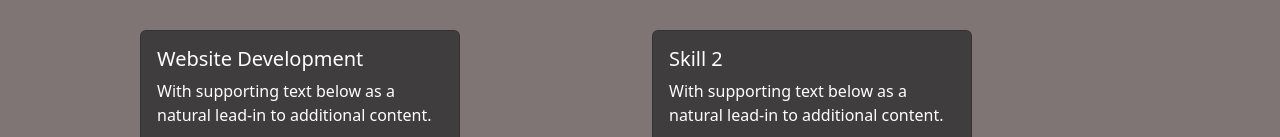
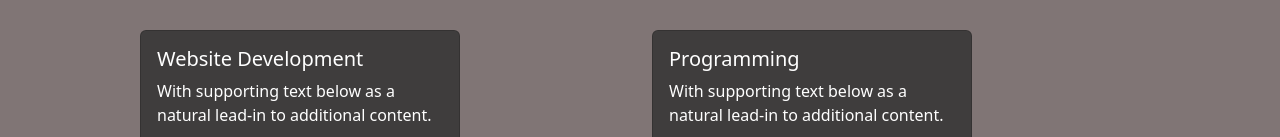
Before and after one commit to thornxyz/portfolio, a plain HTML site: page index.html in a window 1280 px wide. Shown: the part 477-614 px from the top of the page. Drawn offline with nearby package versions, Linux system fonts and the light colour scheme.

Commit message:
checking git

```diff
--- a/index.html
+++ b/index.html
@@ -100,7 +100,7 @@
                 <div class="col-sm-6">
                     <div class="card" style="max-width: 20rem;  background-color: rgb(63, 61, 61); color: white;">
                         <div class="card-body">
-                            <h5 class="card-title">Skill 2</h5>
+                            <h5 class="card-title">Programming</h5>
                             <p class="card-text">With supporting text below as a natural lead-in to additional content.
                             </p>
                         </div>
```
